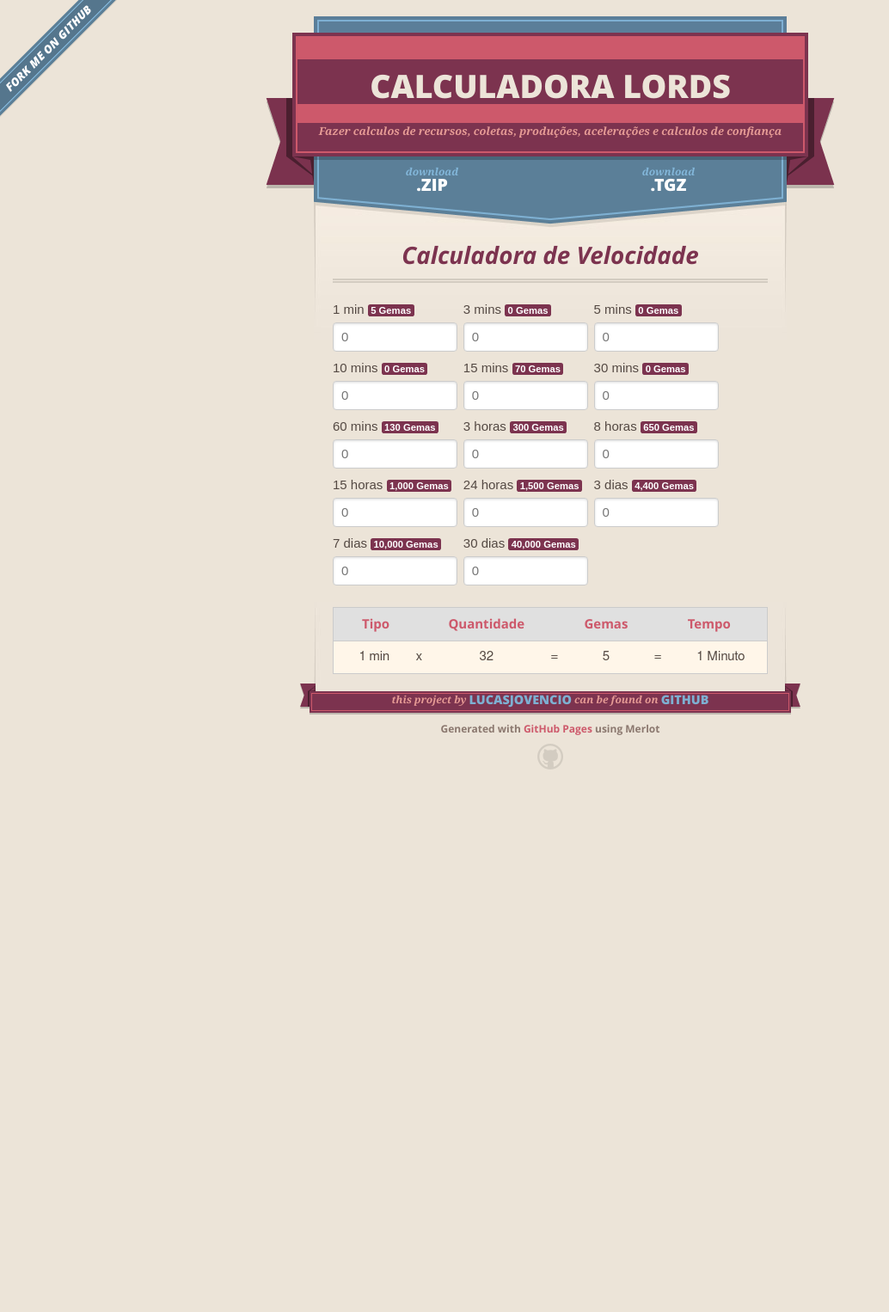
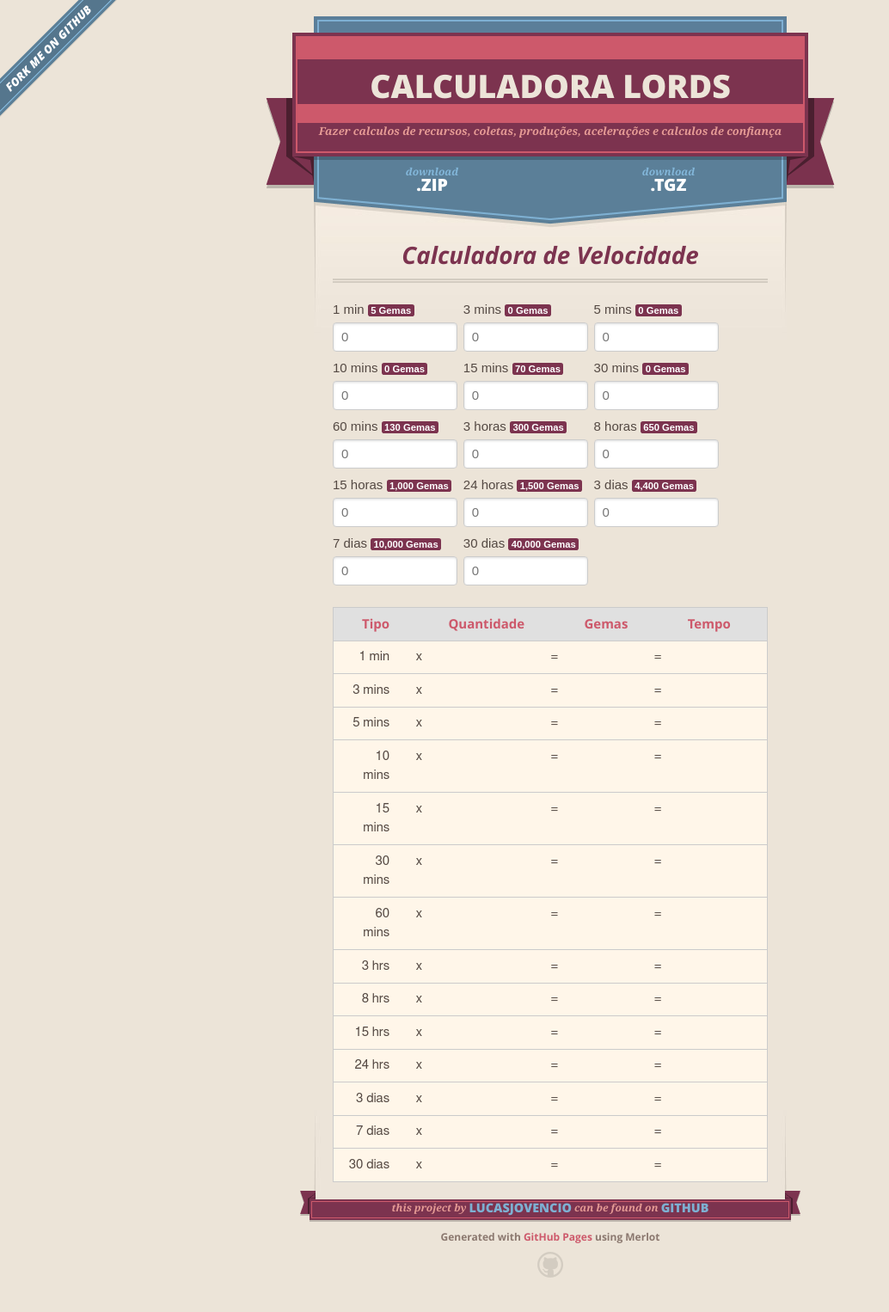
Before and after one commit to lucasjovencio/lordesmobile, a Jekyll site: the page built from index.md, in a window 1280 px wide. Shown: the whole page at 86% size, without its empty margins (0-1034 px from the left). Built offline with Jekyll 4.4.1, drawn with Linux system fonts in a browser that asks for light colours; nearby versions of some CDN libraries; before the commit the page ends 935 px from its top, so only the background shows below that.

Commit message:
Update resultado_velocidade.html

```diff
--- a/_includes/resultado_velocidade.html
+++ b/_includes/resultado_velocidade.html
@@ -1,6 +1,5 @@
-
 <div class="pure-g pure-g-no-sparcing">
-    <table class="pure-table  pure-table-horizontal">
+    <table class="pure-table  pure-table-horizontal table-vel">
         <thead>
             <tr>
                 <th width="75" class="txt-right">Tipo</th>
@@ -17,13 +16,143 @@
             <tr>
                 <td class="txt-right">1 min</td>
                 <td width="10" class="txt-center">x</td>
-                <td class="txt-center">32</td>
+                <td class="txt-center" id="td-vel-1"></td>
                 <td width="10" class="txt-center">=</td>
-                <td class="txt-center">5</td>
+                <td class="txt-center" id="td-gem-1"></td>
                 <td width="10" class="txt-center">=</td>
-                <td class="txt-center">1 Minuto</td>
+                <td class="txt-center" id="td-tempo-1"></td>
             </tr>
 
+            <tr>
+                <td class="txt-right">3 mins</td>
+                <td width="10" class="txt-center">x</td>
+                <td class="txt-center" id="td-vel-3"></td>
+                <td width="10" class="txt-center">=</td>
+                <td class="txt-center" id="td-gem-3"></td>
+                <td width="10" class="txt-center">=</td>
+                <td class="txt-center" id="td-tempo-3"></td>
+            </tr>
+
+            <tr>
+                <td class="txt-right">5 mins</td>
+                <td width="10" class="txt-center">x</td>
+                <td class="txt-center" id="td-vel-5"></td>
+                <td width="10" class="txt-center">=</td>
+                <td class="txt-center" id="td-gem-5"></td>
+                <td width="10" class="txt-center">=</td>
+                <td class="txt-center" id="td-tempo-5"></td>
+            </tr>
+
+            <tr>
+                <td class="txt-right">10 mins</td>
+                <td width="10" class="txt-center">x</td>
+                <td class="txt-center" id="td-vel-10"></td>
+                <td width="10" class="txt-center">=</td>
+                <td class="txt-center" id="td-gem-10"></td>
+                <td width="10" class="txt-center">=</td>
+                <td class="txt-center" id="td-tempo-10"></td>
+            </tr>
+
+            <tr>
+                <td class="txt-right">15 mins</td>
+                <td width="10" class="txt-center">x</td>
+                <td class="txt-center" id="td-vel-15"></td>
+                <td width="10" class="txt-center">=</td>
+                <td class="txt-center" id="td-gem-15"></td>
+                <td width="10" class="txt-center">=</td>
+                <td class="txt-center" id="td-tempo-15"></td>
+            </tr>
+
+            <tr>
+                <td class="txt-right">30 mins</td>
+                <td width="10" class="txt-center">x</td>
+                <td class="txt-center" id="td-vel-30"></td>
+                <td width="10" class="txt-center">=</td>
+                <td class="txt-center" id="td-gem-30"></td>
+                <td width="10" class="txt-center">=</td>
+                <td class="txt-center" id="td-tempo-30"></td>
+            </tr>
+
+            <tr>
+                <td class="txt-right">60 mins</td>
+                <td width="10" class="txt-center">x</td>
+                <td class="txt-center" id="td-vel-60"></td>
+                <td width="10" class="txt-center">=</td>
+                <td class="txt-center" id="td-gem-60"></td>
+                <td width="10" class="txt-center">=</td>
+                <td class="txt-center" id="td-tempo-60"></td>
+            </tr>
+
+            <tr>
+                <td class="txt-right">3 hrs</td>
+                <td width="10" class="txt-center">x</td>
+                <td class="txt-center" id="td-vel-300"></td>
+                <td width="10" class="txt-center">=</td>
+                <td class="txt-center" id="td-gem-300"></td>
+                <td width="10" class="txt-center">=</td>
+                <td class="txt-center" id="td-tempo-300"></td>
+            </tr>
+
+            <tr>
+                <td class="txt-right">8 hrs</td>
+                <td width="10" class="txt-center">x</td>
+                <td class="txt-center" id="td-vel-800"></td>
+                <td width="10" class="txt-center">=</td>
+                <td class="txt-center" id="td-gem-800"></td>
+                <td width="10" class="txt-center">=</td>
+                <td class="txt-center" id="td-tempo-800"></td>
+            </tr>
+
+            <tr>
+                <td class="txt-right">15 hrs</td>
+                <td width="10" class="txt-center">x</td>
+                <td class="txt-center" id="td-vel-1500"></td>
+                <td width="10" class="txt-center">=</td>
+                <td class="txt-center" id="td-gem-1500"></td>
+                <td width="10" class="txt-center">=</td>
+                <td class="txt-center" id="td-tempo-1500"></td>
+            </tr>
+
+            <tr>
+                <td class="txt-right">24 hrs</td>
+                <td width="10" class="txt-center">x</td>
+                <td class="txt-center" id="td-vel-240"></td>
+                <td width="10" class="txt-center">=</td>
+                <td class="txt-center" id="td-gem-240"></td>
+                <td width="10" class="txt-center">=</td>
+                <td class="txt-center" id="td-tempo-240"></td>
+            </tr>
+
+            <tr>
+                <td class="txt-right">3 dias</td>
+                <td width="10" class="txt-center">x</td>
+                <td class="txt-center" id="td-vel-3000"></td>
+                <td width="10" class="txt-center">=</td>
+                <td class="txt-center" id="td-gem-3000"></td>
+                <td width="10" class="txt-center">=</td>
+                <td class="txt-center" id="td-tempo-3000"></td>
+            </tr>
+
+            <tr>
+                <td class="txt-right">7 dias</td>
+                <td width="10" class="txt-center">x</td>
+                <td class="txt-center" id="td-vel-700"></td>
+                <td width="10" class="txt-center">=</td>
+                <td class="txt-center" id="td-gem-700"></td>
+                <td width="10" class="txt-center">=</td>
+                <td class="txt-center" id="td-tempo-700"></td>
+            </tr>
+
+            <tr>
+                <td class="txt-right">30 dias</td>
+                <td width="10" class="txt-center">x</td>
+                <td class="txt-center" id="td-vel-30000"></td>
+                <td width="10" class="txt-center">=</td>
+                <td class="txt-center" id="td-gem-30000"></td>
+                <td width="10" class="txt-center">=</td>
+                <td class="txt-center" id="td-tempo-30000"></td>
+            </tr>
         </tbody>
     </table>
+
 </div>
```
